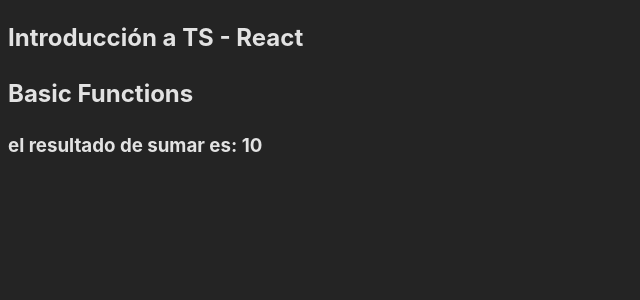
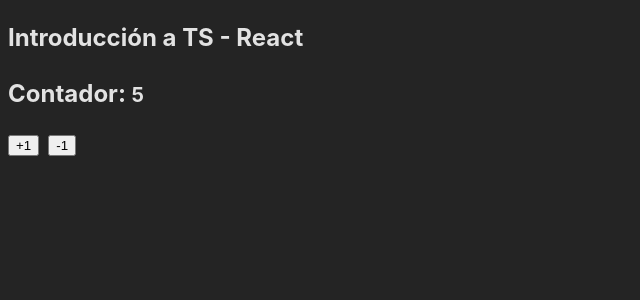
Before and after one commit to MartinGramajo/reforzamiento, a React (Vite) app: page / in a window 1280 px wide. Shown: the top 300 px of the page, without its empty margins (0-640 px from the left). Built offline with nearby package versions, Linux system fonts and the light colour scheme.

Commit message:
Custom hook

```diff
--- a/src/App.tsx
+++ b/src/App.tsx
@@ -1,7 +1,10 @@
 // import BasicTypes from "./typescript/BasicTypes";
 // import ObjectLiteral from "./typescript/ObjectLiteral";
+// import BasicFunctions from "./typescript/BasicFunctions";
+// import Counter from "./components/Counter";
+import CounterWithHook from "./components/CounterWithHook";
 
-import BasicFunctions from "./typescript/BasicFunctions";
+
 
 function App() {
   return (
@@ -9,7 +12,10 @@ function App() {
       <h2>Introducción a TS - React</h2>
       {/* <BasicTypes /> */}
       {/* <ObjectLiteral /> */}
-      <BasicFunctions />
+      {/* <BasicFunctions /> */}
+      {/* <Counter /> */}
+      <CounterWithHook />
+
     </main>
   );
 }
--- /dev/null
+++ b/src/components/Counter.tsx
@@ -0,0 +1,25 @@
+import { useState } from "react";
+
+const Counter = () => {
+  const [count, setCount] = useState<number>(10);
+
+  const increaseBy = (value:number)=>{
+    setCount(count + value);
+  }
+
+  return (
+    <div>
+      <h2>
+        Contador: <small>{count}</small>{" "}
+      </h2>
+
+      <div>
+        <button onClick={()=>increaseBy(+1)}>+1</button>
+        &nbsp;&nbsp;
+        <button onClick={() => setCount(count - 1)}>-1</button>
+      </div>
+    </div>
+  );
+};
+
+export default Counter;
--- /dev/null
+++ b/src/components/CounterWithHook.tsx
@@ -0,0 +1,25 @@
+
+import useCounter from "../hooks/useCounter";
+
+const CounterWithHook = () => {
+
+    const {count, decreaseBy, increaseBy} = useCounter({
+        initialValue:5
+    })
+
+  return (
+    <div>
+      <h2>
+        Contador: <small>{count}</small>{" "}
+      </h2>
+
+      <div>
+        <button onClick={()=>increaseBy(1)}>+1</button>
+        &nbsp;&nbsp;
+        <button onClick={() => decreaseBy(1)}>-1</button>
+      </div>
+    </div>
+  );
+};
+
+export default CounterWithHook;
--- /dev/null
+++ b/src/components/index.ts
@@ -0,0 +1,2 @@
+export * from "./Counter"
+export * from "./CounterWithHook"
--- /dev/null
+++ b/src/hooks/useCounter.tsx
@@ -0,0 +1,35 @@
+import { useState } from "react";
+
+
+interface Options {
+  initialValue : number;
+}
+
+const useCounter = ({initialValue=0}:Options) => {
+  const [count, setCount] = useState<number>(initialValue);
+
+  const increaseBy = (value: number) => {
+    setCount(count + value);
+  };
+
+  const decreaseBy = (value: number) => {
+    const newValue = count - value;
+
+    // Agregamos validaciones evita que se pueda restar en numero negativo.
+    if (newValue >= 0) {
+
+      setCount(count - value);
+    }
+  };
+
+  return {
+    // Properties
+    count,
+
+    // Methods
+    increaseBy,
+    decreaseBy
+  };
+};
+
+export default useCounter;
```
Also changed, not shown: 1 other file (tests, documents, lock files or other folders).
